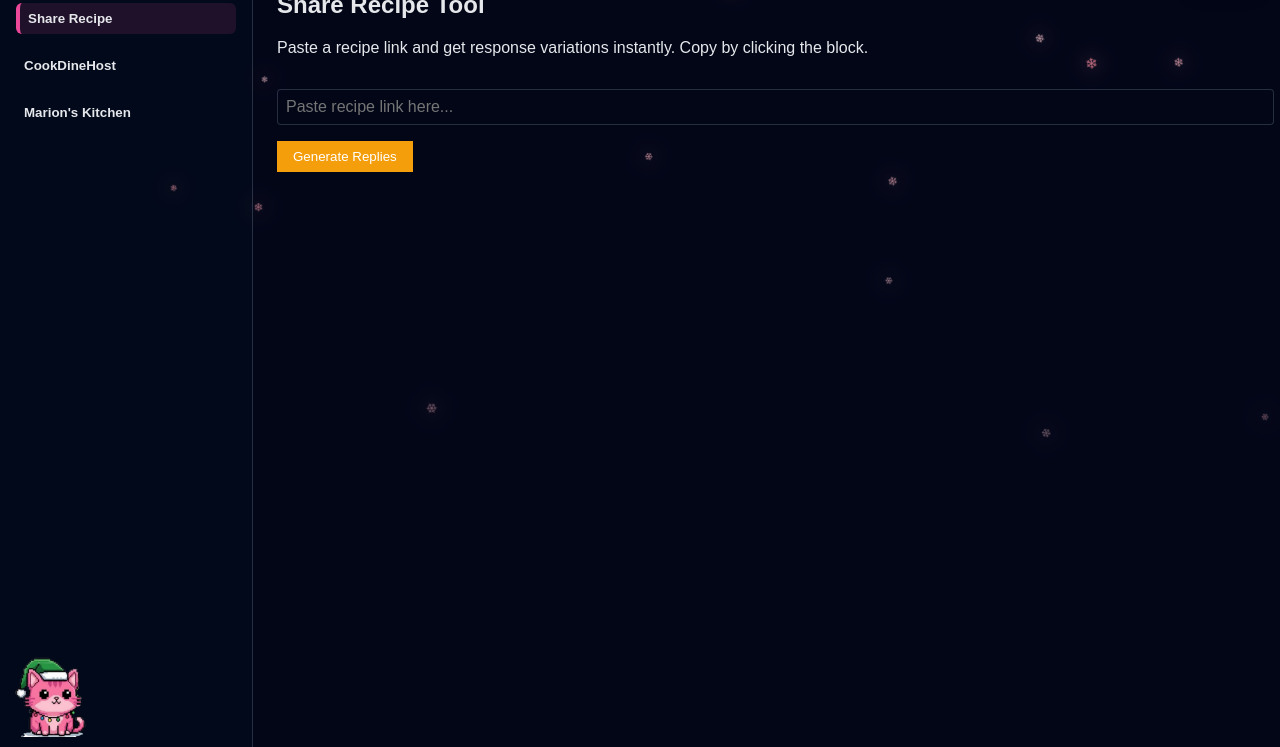
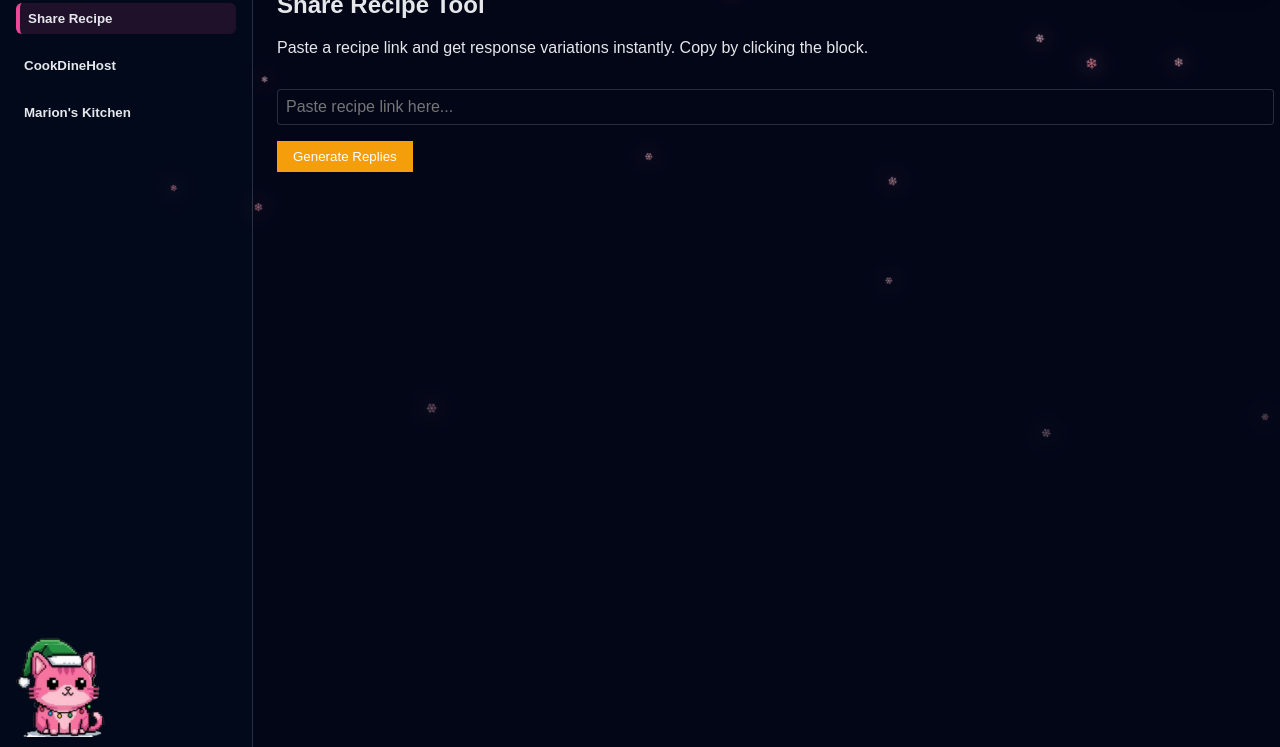
Before and after one commit to EarlSpiritRoo/sidekick, a plain HTML site: page index.html in a window 1280 px wide. Shown: the part 53-800 px from the top of the page. Drawn offline with Linux system fonts and the light colour scheme.

Commit message:
Update style.css

```diff
--- a/style.css
+++ b/style.css
@@ -268,14 +268,14 @@ button:not(.nav-btn):focus-visible { outline: 3px solid #a855f7; outline-offset:
   bottom: 10px;
   left: 10px;
   z-index: 999;
-  width: 80px;
-  height: 80px;
+  width: 100px;
+  height: 100px;
 }
 
 #cat {
   position: relative;
-  width: 80px;
-  height: 80px;
+  width: 100px;
+  height: 100px;
   background: url('xmascat.png') no-repeat center/contain;
 }
 
```
